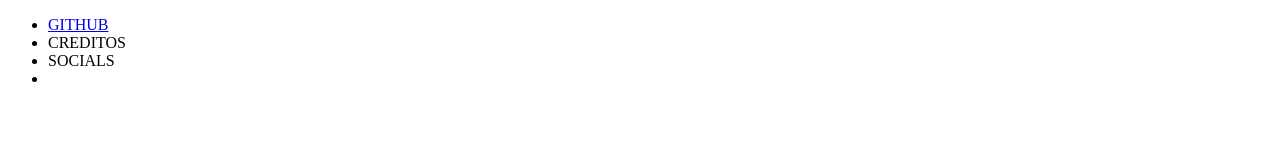
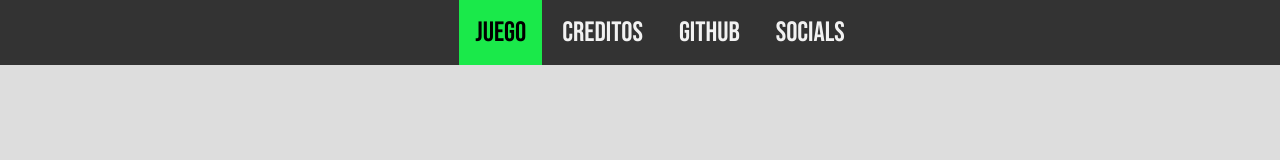
Before and after one commit to guco23/greenGame1, a plain HTML site: page index.html in a window 1280 px wide. Drawn offline with Linux system fonts and the light colour scheme.

Commit message:
Mejoras en el aspecto visual de la página

```diff
--- a/css/style.css
+++ b/css/style.css
@@ -1,29 +1,43 @@
 /*Definir aquí el estilo de la página*/
 /* CSS de ejemplo de navbar sacado de https://www.w3schools.com/howto/howto_js_topnav.asp*/
-
+html {
+  background-color: #ddd; /*Fondo provisional, en el futuro colocar una imagen todo lo guapa*/
+}
 .topnav {
+  position: fixed;
+  top: 0;
+  left: 0;
+  right: 0;
   background-color: #333;
   overflow: hidden;
+  text-align: center;
 }
 
-  /* Style the links inside the navigation bar */
 .topnav a {
-    float: left;
+  position: relative;
   color: #f2f2f2;
   text-align: center;
-    padding: 14px 16px;
+  padding: 24px 16px;
   text-decoration: none;
-    font-size: 17px;
+  font-size: 28px;
+  margin: 0;
+  font-family: 'Bebas Neue'; /*Fuente de google fonts*/
 }
 
-  /* Change the color of links on hover */
-  .topnav a:hover {
+.topnav li {
+  display: inline;
+}
+
+.topnav ul {
+  list-style-type: none;
+}
+
+.topnav a:hover { /*Aspecto del botón al pasar el ratón por encima*/
   background-color: #ddd;
   color: black;
 }
 
-  /* Add a color to the active/current link */
 .topnav a.active {
-    background-color: #04AA6D;
-    color: white;
+  background-color: #1ae94a;
+  color: black;
 }
--- a/index.html
+++ b/index.html
@@ -1,21 +1,20 @@
 <!DOCTYPE html>
+
 <head>
     <meta charset="UTF-8">
-    <link rel="stylesheet" href="css/style.css">
+    <link rel="stylesheet" href="css/style.css"> <!--Fichero de estilo css general-->
+    <link rel="stylesheet" href="https://fonts.googleapis.com/css2?family=Bebas+Neue"> <!--Enlazado para el uso de las fuentes-->
     <title id="titleName">GREEN GAME</title>
 
 </head>
 <html>
-    <div class="header">
-        <header>
-            <nav>
-                <ul class="navList">
-                    <li><a href="https://github.com/guco23/greenGame1" target="_blank">GITHUB</a></li>
-                    <li><a>CREDITOS</a></li>
-                    <li><a>SOCIALS</a></li>
-                    <li><a></a></li>
-                </ul>
-            </nav>
-        </header>
-    </div>
+<nav class="topnav"> <!--Menú superior con enlaces-->
+    <ul class="navList">
+        <li><a class="active">JUEGO</a></li> <!--Página principal con el juego-->
+        <li><a>CREDITOS</a></li> <!--Nuestros créditos uwu-->
+        <li><a href="https://github.com/guco23/greenGame1" target="_blank">GITHUB</a></li> <!--Github del proyecto :D-->
+        <li><a>SOCIALS</a></li> <!--Enlace a la red social-->
+    </ul>
+</nav>
+
 </html>
```
Lines whose indentation alone changed are shown as unchanged.
